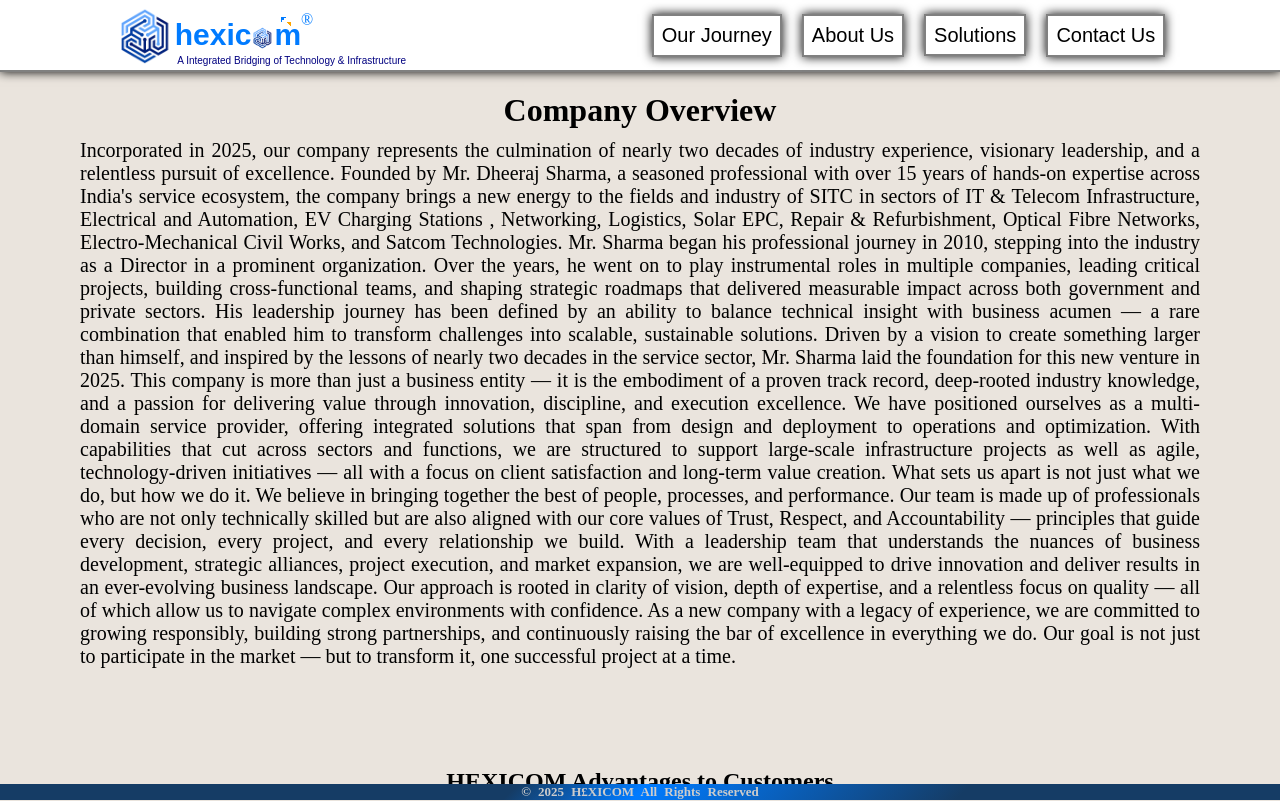
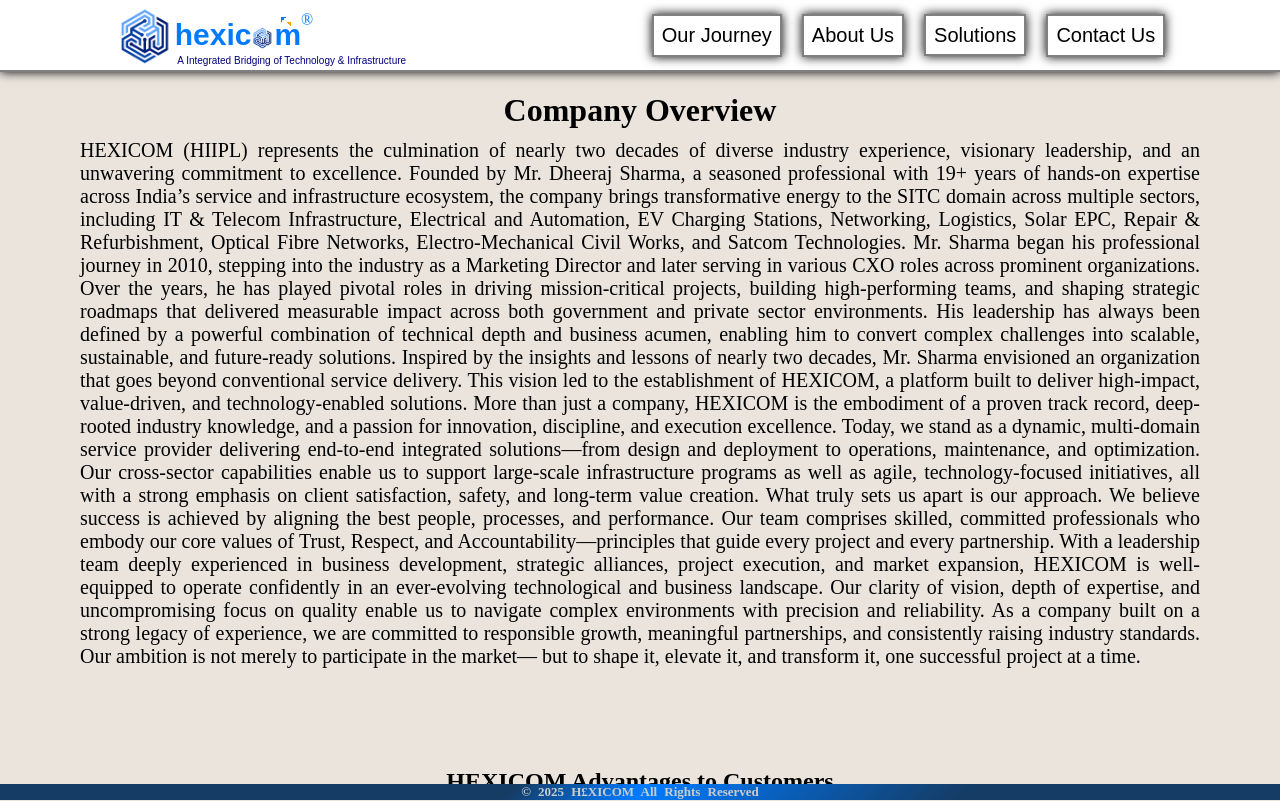
Before and after one commit to yashsharma6391/HexicomNextJsVersion, a Next.js app in the folder hexicom/: page / in a window 1280 px wide. Shown: the top 801 px of the page. Built offline with nearby package versions, Linux system fonts and the light colour scheme.

Commit message:
Update Homepage.jsx

```diff
--- a/hexicom/src/pages/homepage/Homepage.jsx
+++ b/hexicom/src/pages/homepage/Homepage.jsx
@@ -27,7 +27,54 @@
       <div className={styles.AboutCompany}>
         <h1 data-aos="fade-up">Company Overview</h1>
         <p data-aos="fade-up" className={styles.AboutCompanyPara}>
-          Incorporated in 2025, our company represents the culmination of nearly
+               HEXICOM (HIIPL) represents the culmination of nearly two decades of
+          diverse industry experience, visionary leadership, and an unwavering
+          commitment to excellence. Founded by Mr. Dheeraj Sharma, a seasoned
+          professional with 19+ years of hands-on expertise across India’s
+          service and infrastructure ecosystem, the company brings
+          transformative energy to the SITC domain across multiple sectors,
+          including IT & Telecom Infrastructure, Electrical and Automation, EV
+          Charging Stations, Networking, Logistics, Solar EPC, Repair &
+          Refurbishment, Optical Fibre Networks, Electro-Mechanical Civil Works,
+          and Satcom Technologies. Mr. Sharma began his professional journey in
+          2010, stepping into the industry as a Marketing Director and later
+          serving in various CXO roles across prominent organizations. Over the
+          years, he has played pivotal roles in driving mission-critical
+          projects, building high-performing teams, and shaping strategic
+          roadmaps that delivered measurable impact across both government and
+          private sector environments. His leadership has always been defined by
+          a powerful combination of technical depth and business acumen,
+          enabling him to convert complex challenges into scalable, sustainable,
+          and future-ready solutions. Inspired by the insights and lessons of
+          nearly two decades, Mr. Sharma envisioned an organization that goes
+          beyond conventional service delivery. This vision led to the
+          establishment of HEXICOM, a platform built to deliver high-impact,
+          value-driven, and technology-enabled solutions. More than just a
+          company, HEXICOM is the embodiment of a proven track record,
+          deep-rooted industry knowledge, and a passion for innovation,
+          discipline, and execution excellence. Today, we stand as a dynamic,
+          multi-domain service provider delivering end-to-end integrated
+          solutions—from design and deployment to operations, maintenance, and
+          optimization. Our cross-sector capabilities enable us to support
+          large-scale infrastructure programs as well as agile,
+          technology-focused initiatives, all with a strong emphasis on client
+          satisfaction, safety, and long-term value creation. What truly sets us
+          apart is our approach. We believe success is achieved by aligning the
+          best people, processes, and performance. Our team comprises skilled,
+          committed professionals who embody our core values of Trust, Respect,
+          and Accountability—principles that guide every project and every
+          partnership. With a leadership team deeply experienced in business
+          development, strategic alliances, project execution, and market
+          expansion, HEXICOM is well-equipped to operate confidently in an
+          ever-evolving technological and business landscape. Our clarity of
+          vision, depth of expertise, and uncompromising focus on quality enable
+          us to navigate complex environments with precision and reliability. As
+          a company built on a strong legacy of experience, we are committed to
+          responsible growth, meaningful partnerships, and consistently raising
+          industry standards. Our ambition is not merely to participate in the
+          market— but to shape it, elevate it, and transform it, one successful
+          project at a time.
+          {/* Incorporated in 2025, our company represents the culmination of nearly
           two decades of industry experience, visionary leadership, and a
           relentless pursuit of excellence. Founded by Mr. Dheeraj Sharma, a
           seasoned professional with over 15 years of hands-on expertise across
@@ -72,7 +119,7 @@
           of experience, we are committed to growing responsibly, building
           strong partnerships, and continuously raising the bar of excellence in
           everything we do. Our goal is not just to participate in the market —
-          but to transform it, one successful project at a time.
+          but to transform it, one successful project at a time. */}
         </p>
       </div>
 
```
